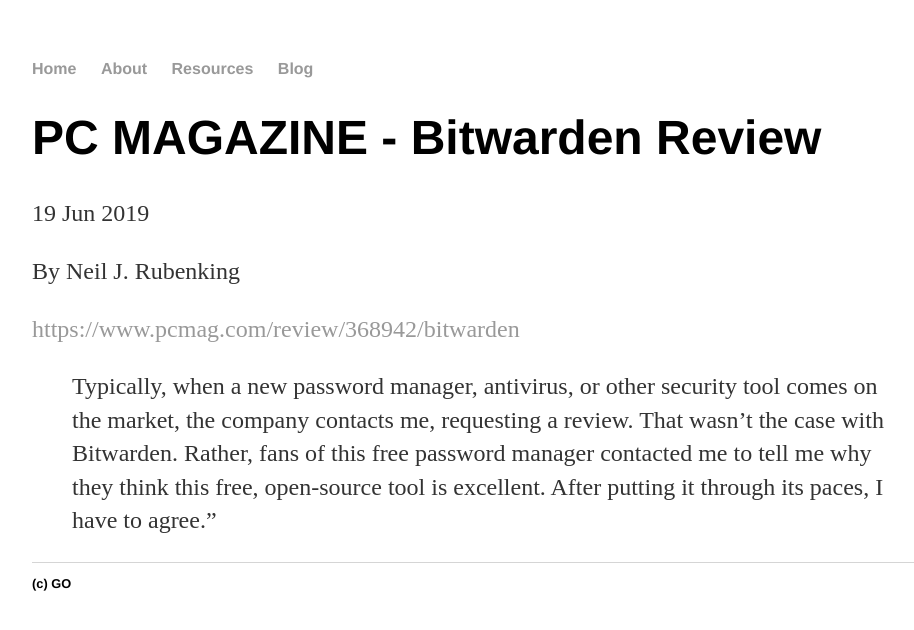
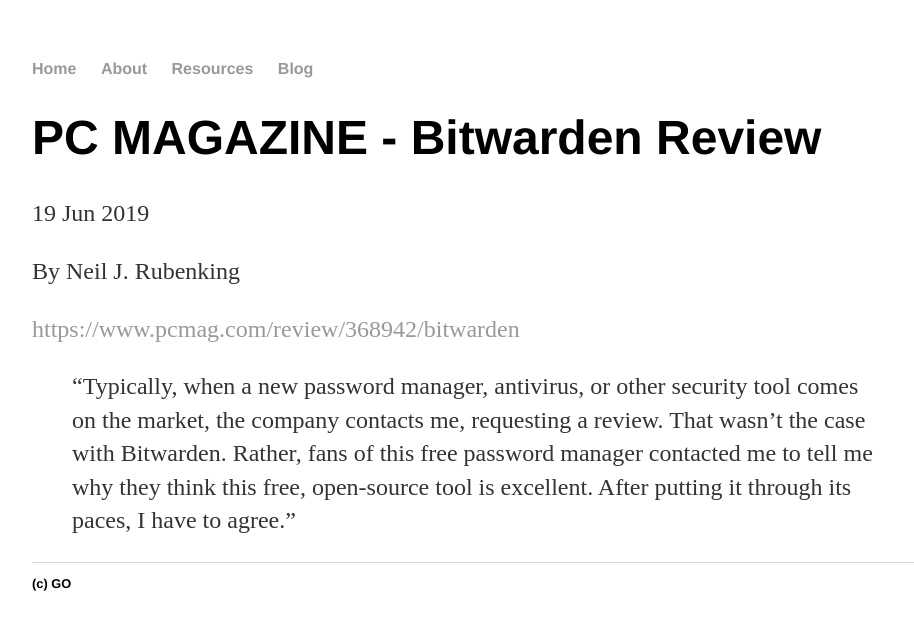
Before and after one commit to go12/go12.github.io, a Jekyll site: the page built from _posts/2019-06-19-pc-magazine-bitwarden-review.md, in a window 1280 px wide. Shown: the top 630 px of the page, without its empty margins (160-1074 px from the left). Built offline with Jekyll 4.4.1, drawn with Linux system fonts in a browser that asks for light colours.

```diff
--- a/_posts/2019-06-19-pc-magazine-bitwarden-review.md
+++ b/_posts/2019-06-19-pc-magazine-bitwarden-review.md
@@ -10,4 +10,4 @@ By Neil J. Rubenking
 
 [https://www.pcmag.com/review/368942/bitwarden](https://www.pcmag.com/review/368942/bitwarden)
 
-> Typically, when a new password manager, antivirus, or other security tool comes on the market, the company contacts me, requesting a review. That wasn't the case with Bitwarden. Rather, fans of this free password manager contacted me to tell me why they think this free, open-source tool is excellent. After putting it through its paces, I have to agree.”
+>"Typically, when a new password manager, antivirus, or other security tool comes on the market, the company contacts me, requesting a review. That wasn't the case with Bitwarden. Rather, fans of this free password manager contacted me to tell me why they think this free, open-source tool is excellent. After putting it through its paces, I have to agree.”
```
